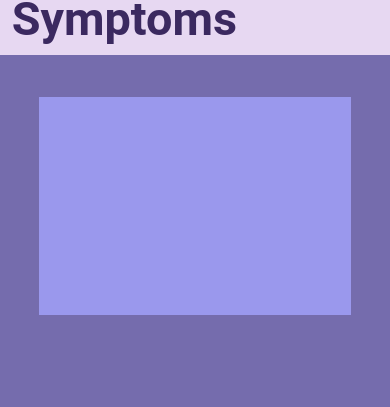
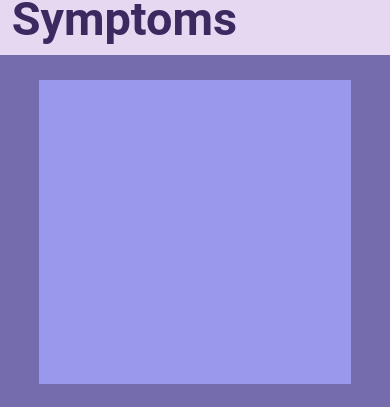
Before and after one commit to quocannguyen/axxess-hackathon-2023, a React Native app: screen /Symptoms in a window 390 px wide. Shown: the part 283-690 px from the top of the page. Built offline with nearby package versions, Linux system fonts and the light colour scheme.

Commit message:
Update UI

```diff
--- a/screens/Symptoms.js
+++ b/screens/Symptoms.js
@@ -1,4 +1,4 @@
-import { StyleSheet, Text, View, Dimensions } from 'react-native';
+import { StyleSheet, Text, View, Dimensions, ScrollView } from 'react-native';
 import { BackButton } from '../components/back_button';
 import { DropDownMenu } from '../components/drop_down';
 import { DiagnoseButton } from '../components/diagnose_button';
@@ -33,13 +33,16 @@ export default function Symptoms() {
             </View>
             <View style={styles.Background_Top_Layer}>
                 <View style={styles.Top_Layer_Window}>
+                    <ScrollView contentContainerStyle={{height: '100%'}}>
                         {chosenSymptomsState.map((value, i) => {
                             return (
                                 <View key={value + i}>
-                                <Text>{getNameById(value)}</Text>
+                                    <Text style={styles.Top_Layer_Text}>{getNameById(value)}</Text>
                                 </View>
                             )
                         })}
+                    </ScrollView>
+
                 </View>
                 <View style={styles.DiagnoseButton_Image}>
                     <DiagnoseButton
@@ -81,16 +84,13 @@ const styles = StyleSheet.create({
     },
     Top_Layer_Window: {
         backgroundColor: '#9A98ED',
-        aspectRatio: 358/250,
+        width: '80%',
+        height: '60%',
         position: 'absolute',
-        top: 0,
-        bottom: 0,
-        left: 0,
-        right: 0,
-        marginLeft: 0.1 * screenWidth,
-        marginRight: 0.1 * screenWidth,
-        marginTop: 0.05 * screenHeight,
+        top: '5%',
+        left: '10%',
         alignItems: 'center',
+        justifyContent: 'center',
     },
     BackButton_Image: {
         width: '10%', // adjust this value as needed
@@ -122,4 +122,7 @@ const styles = StyleSheet.create({
         marginTop: 0.33 * screenHeight,
         marginLeft: 0.03 * screenWidth,
     },
+    Top_Layer_Text: {
+      fontSize: 20,
+    },
 });
```
Lines whose indentation alone changed are shown as unchanged.
